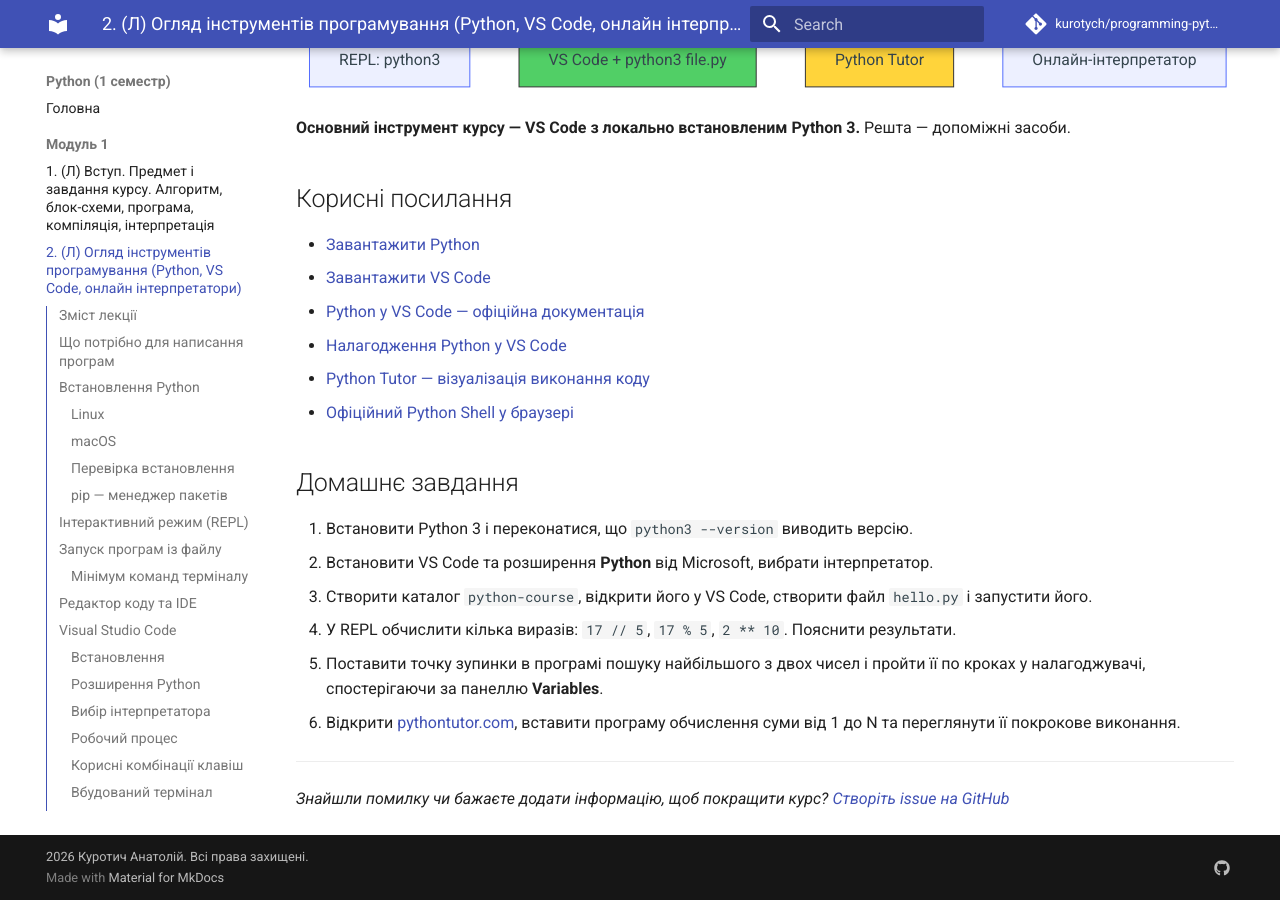
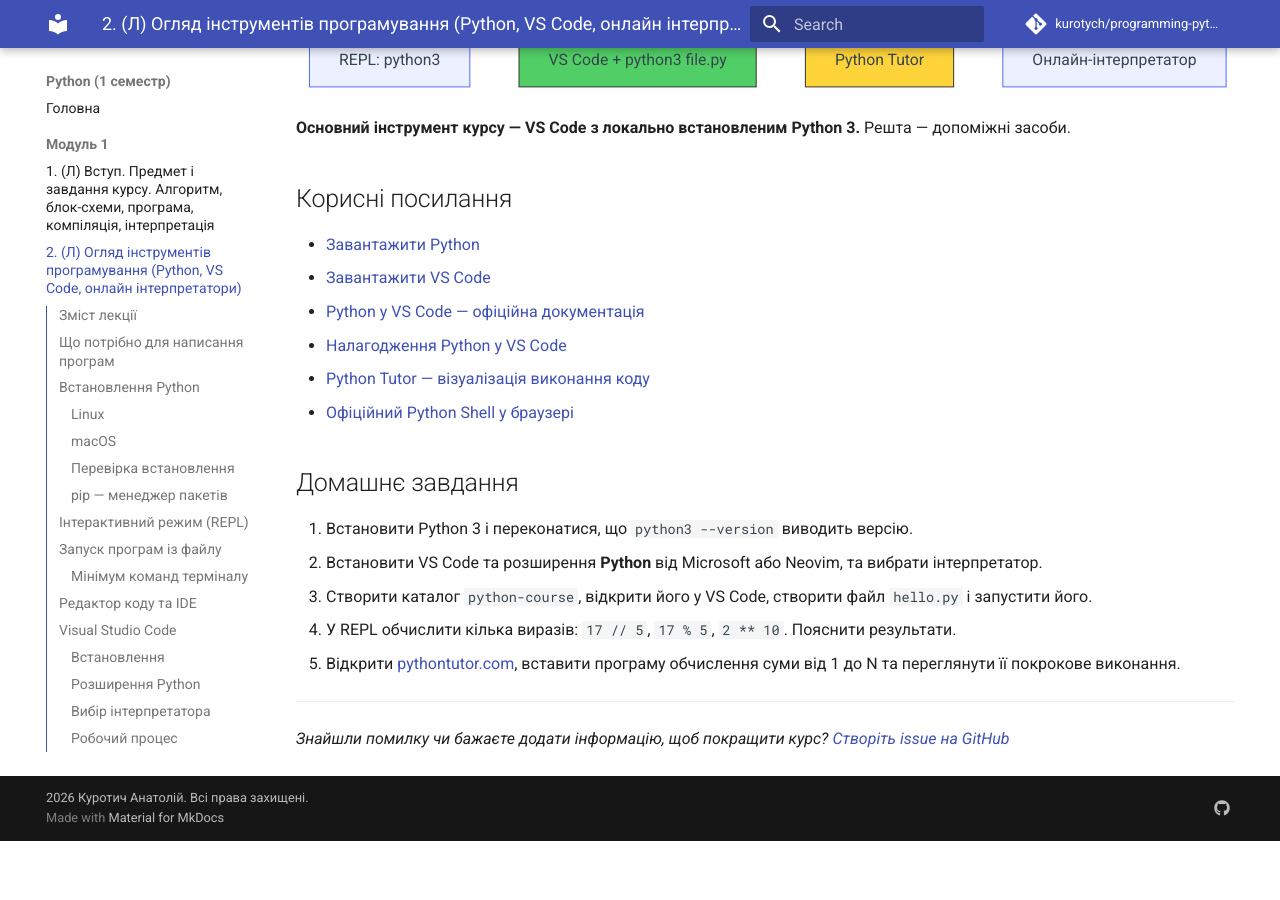
Before and after one commit to kurotych/programming-python-1sem, an MkDocs documentation site: the page built from docs/module1/02-tools-lecture.md, in a window 1280 px wide and 900 px high, scrolled down 10041 px. Built offline with MkDocs 1.6.1 and Material for MkDocs 9.7.7, drawn with Linux system fonts in a browser that asks for light colours; comment, search, counter and statistics services are not loaded; after the commit the page ends 10882 px from its top, so only the background shows below that.

Commit message:
edit 2 lect

```diff
--- a/docs/module1/02-tools-lecture.md
+++ b/docs/module1/02-tools-lecture.md
@@ -372,8 +372,7 @@ graph TD
 ## Домашнє завдання
 
 1. Встановити Python 3 і переконатися, що `python3 --version` виводить версію.
-2. Встановити VS Code та розширення **Python** від Microsoft, вибрати інтерпретатор.
+2. Встановити VS Code та розширення **Python** від Microsoft або Neovim, та вибрати інтерпретатор.
 3. Створити каталог `python-course`, відкрити його у VS Code, створити файл `hello.py` і запустити його.
 4. У REPL обчислити кілька виразів: `17 // 5`, `17 % 5`, `2 ** 10`. Пояснити результати.
-5. Поставити точку зупинки в програмі пошуку найбільшого з двох чисел і пройти її по кроках у налагоджувачі, спостерігаючи за панеллю **Variables**.
-6. Відкрити [pythontutor.com](https://pythontutor.com/), вставити програму обчислення суми від 1 до N та переглянути її покрокове виконання.
+5. Відкрити [pythontutor.com](https://pythontutor.com/), вставити програму обчислення суми від 1 до N та переглянути її покрокове виконання.
```
